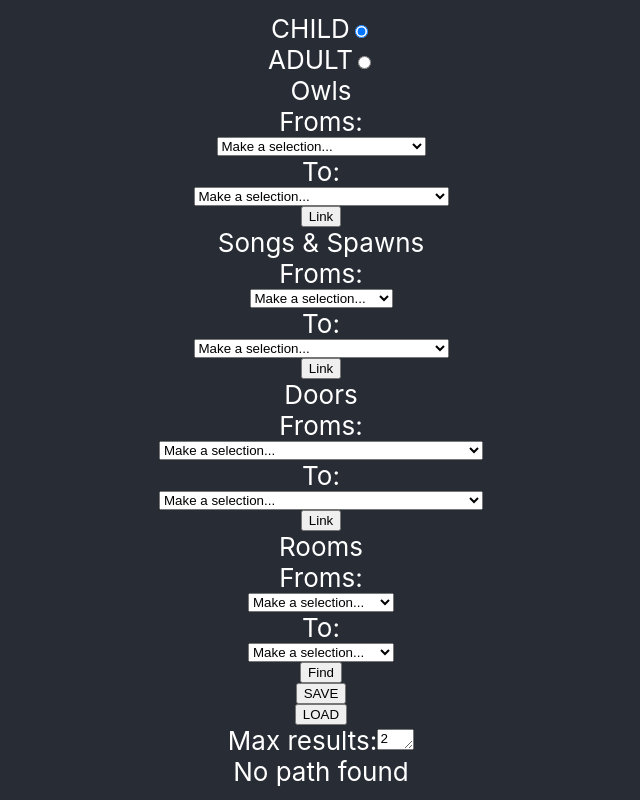
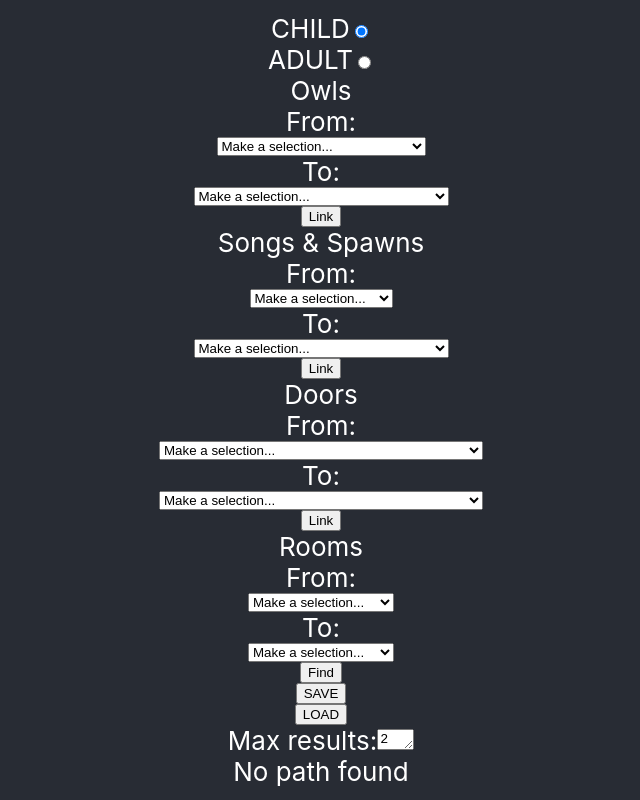
Before and after one commit to KevinRapa/lozr-path-manager, a React (Create React App) app: page / in a window 1280 px wide. Shown: the whole page, without its empty margins (319-959 px from the left). Built offline with nearby package versions, Linux system fonts and the light colour scheme.

Commit message:
Corrected spelling

```diff
--- a/src/components/FromToModule.tsx
+++ b/src/components/FromToModule.tsx
@@ -33,7 +33,7 @@ export function FromToModule(props: FromToModuleProps)
 		<div>{props.title}</div>
 		<DropDown idToNameMap={props.idToNameMapFrom}
 		          onChange={fromChange}
-		          title={"Froms:"}
+		          title={"From:"}
 		/>
 		<DropDown idToNameMap={props.idToNameMapTo}
 		          onChange={toChange}
```
